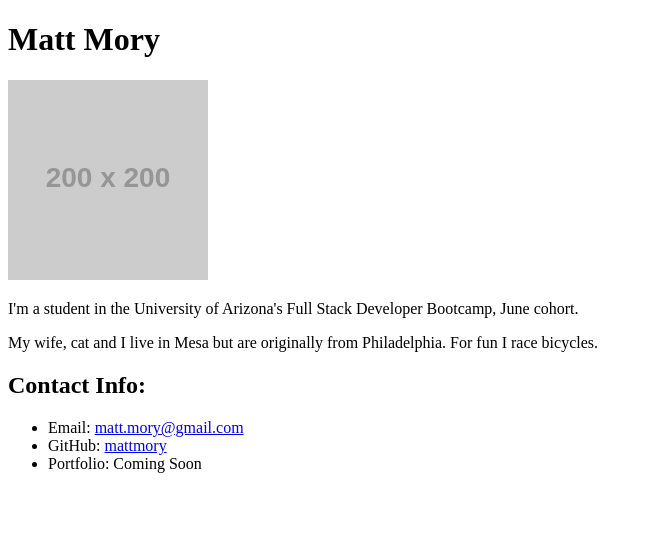
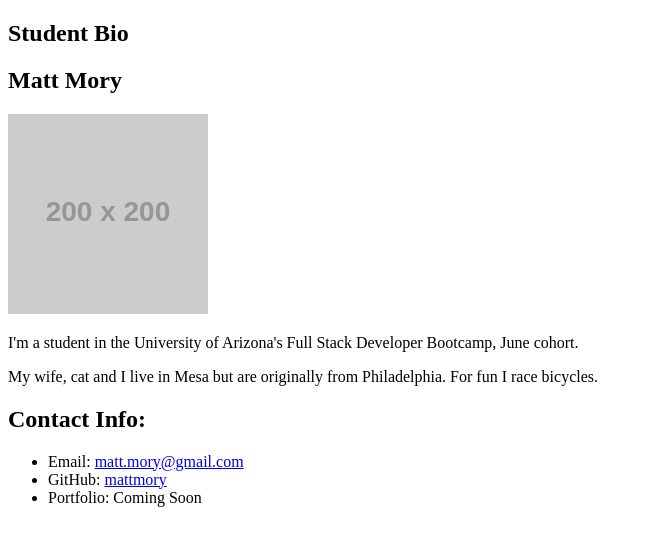
Before and after one commit to mattmory/StudentBio, a plain HTML site: page index.html in a window 1280 px wide. Shown: the whole page, without its empty margins (0-652 px from the left). Drawn offline with Linux system fonts and the light colour scheme; placeholder pictures from the web are drawn by us.

Commit message:
Updated index.html

```diff
--- a/index.html
+++ b/index.html
@@ -9,20 +9,35 @@
 </head>
 
 <body>
-    <H1>Matt Mory</H1>
-    <div><img src="https://placehold.it/200x200" alt="Profile Pic" height="200px" width="200px"></div>
+    <section>
+        <h1>Student Bio</h1>
+        <H2>Matt Mory</H2>
+        <div>
+            <img src="https://placehold.it/200x200" alt="Profile Pic" height="200px" width="200px">
+        </div>
+    </section>
+    <section>
         <div>
             <p>I'm a student in the University of Arizona's Full Stack Developer Bootcamp, June cohort.</p>
             <p>My wife, cat and I live in Mesa but are originally from Philadelphia. For fun I race bicycles.</p>
         </div>
-    <div></div><h2>Contact Info:</h2></div>
+    </section>
+    <section>
+        <div>
+            <h2>Contact Info:</h2>
+        </div>
         <div>
             <ul>
-        <li>Email: <a href="mailto:matt.mory@gmail.com">matt.mory@gmail.com</a></li>
-        <li>GitHub: <a href="https://github.com/mattmory" target="_blank">mattmory</a></li>
+                <li>Email:
+                    <a href="mailto:matt.mory@gmail.com">matt.mory@gmail.com</a>
+                </li>
+                <li>GitHub:
+                    <a href="https://github.com/mattmory" target="_blank">mattmory</a>
+                </li>
                 <li>Portfolio: Coming Soon</li>
             </ul>
         </div>
+    </section>
 </body>
 
 </html>
```
Lines whose indentation alone changed are shown as unchanged.
